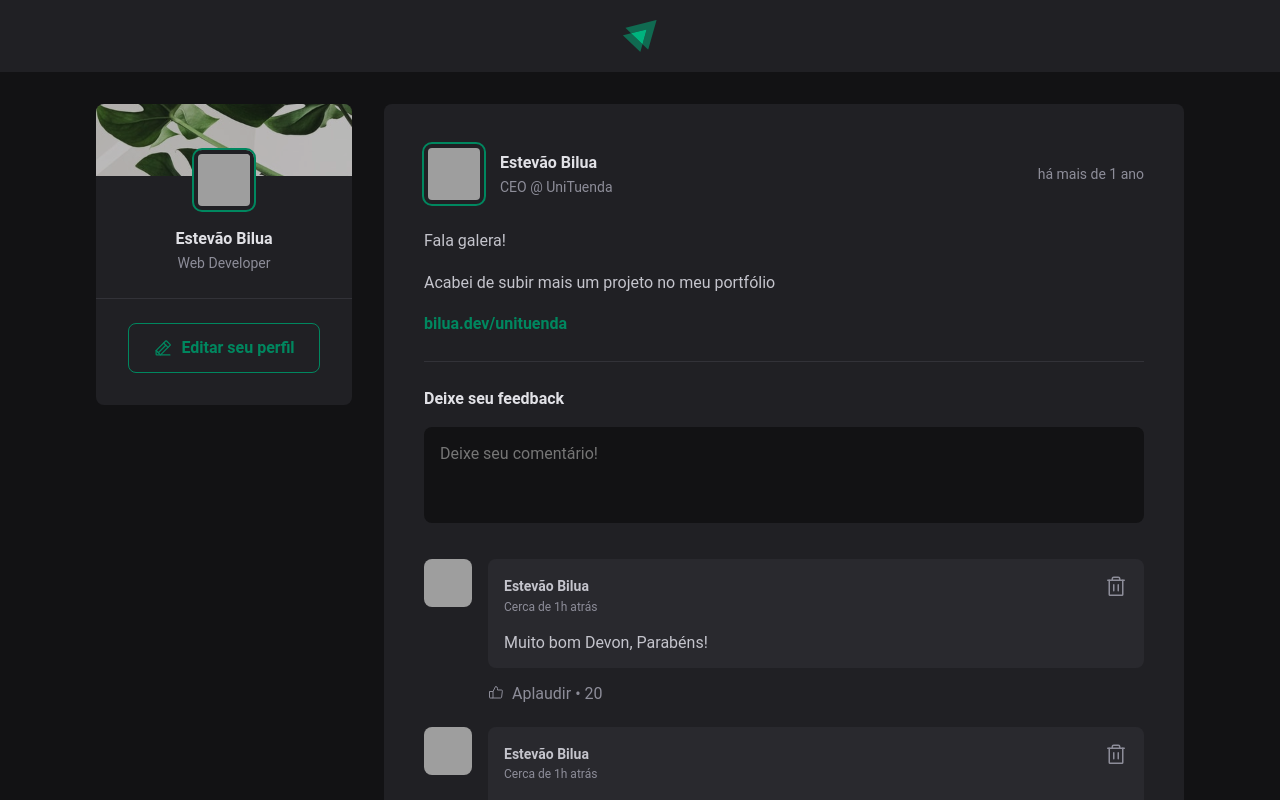
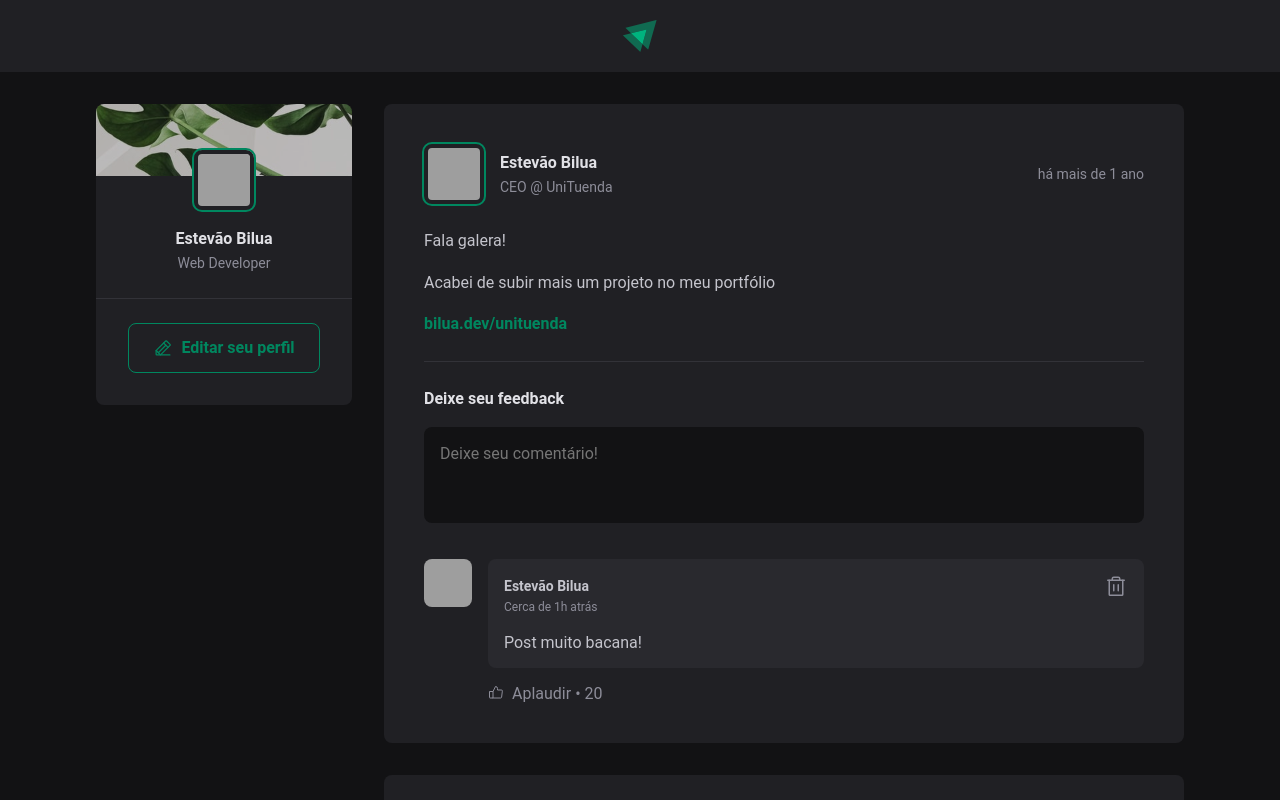
Before and after one commit to biluadev/IgniteFeed, a React (Vite) app: page / in a window 1280 px wide. Shown: the top 800 px of the page. Built offline with nearby package versions, Linux system fonts and the light colour scheme; grey boxes are pictures that could not be loaded.

Commit message:
trabalhando no delete de comentários

```diff
--- a/src/components/Comment.jsx
+++ b/src/components/Comment.jsx
@@ -2,7 +2,12 @@
 import styles from './Comment.module.css';
 import { Avatar } from './Avatar';
 
-export function Comment () {
+export function Comment({content, onDeleteComment}) {
+
+    function handleDeleteComment() {
+        onDeleteComment(content);
+    }
+
     return (
         <div className={styles.comment}>
             <Avatar src="https://github.com/diego3g.png"/>
@@ -15,12 +20,12 @@
                             <time title="11 de Maio às 08:13h" dateTime="2022-05-11 08:13:38">Cerca de 1h atrás</time>
                         </div>
 
-                        <button title='Deletar comentário'>
+                        <button onClick={handleDeleteComment} title='Deletar comentário'>
                             <Trash  size={24}/>
                         </button>
                     </header>
 
-                    <p>Muito bom Devon, Parabéns!</p>
+                    <p>{content}</p>
                 </div>
 
                 <footer>
--- a/src/components/Post.jsx
+++ b/src/components/Post.jsx
@@ -4,7 +4,14 @@
 
 import { format, formatDistanceToNow } from "date-fns";
 import ptBR from 'date-fns/locale/pt-BR';
+import { useState } from "react";
 export function Post({ author, publishedAt, content }) {
+    const [comments, setComments] = useState ([
+        'Post muito bacana!'
+    ])
+
+    const [newCommentText, setNewCommentText] = useState('')
+
     const publishedDateFormatted = format(publishedAt, "d 'de' LLLL 'ás' HH:mm'h'", {
         locale: ptBR,
     })
@@ -13,6 +20,22 @@
         locale: ptBR,
         addSuffix: true,
     })
+
+    function handleCreateNewComment() {
+        event.preventDefault()
+
+        setComments([...comments, newCommentText]);
+        setNewCommentText("");
+    }
+
+    function handleNewCommentChange() {
+        setNewCommentText(event.target.value);
+    }
+
+    function deleteComment(comment) {
+        console.log(`deletando o comentário ${comment}`)
+    }
+
     return (
         <article className={styles.post}>
             <header>
@@ -32,18 +55,21 @@
             <div className={styles.content}>
                 {content.map(line => {
                     if(line.type === 'paragraph') {
-                        return <p>{line.content}</p>;
+                        return <p key={line.content}>{line.content}</p>;
                     } else if (line.type === 'link') {
-                        return <p><a href="#">{line.content}</a></p>
+                        return <p key={line.content}><a href="#">{line.content}</a></p>
                     }
                 })}
             </div>
 
-            <form className={styles.commentForm}>
+            <form onSubmit={handleCreateNewComment} className={styles.commentForm}>
                 <strong>Deixe seu feedback</strong>
 
                 <textarea
+                    name="comment"
                     placeholder="Deixe seu comentário!"
+                    value={newCommentText}
+                    onChange={handleNewCommentChange}
                 />
 
                 <footer>
@@ -52,9 +78,9 @@
             </form>
 
             <div className={styles.commentList}>
-                <Comment />
-                <Comment />
-                <Comment />
+                {comments.map(comment => {
+                    return <Comment key={comment} content={comment} onDeleteComment={deleteComment}/>
+                })}
             </div>
         </article>
     )
```
